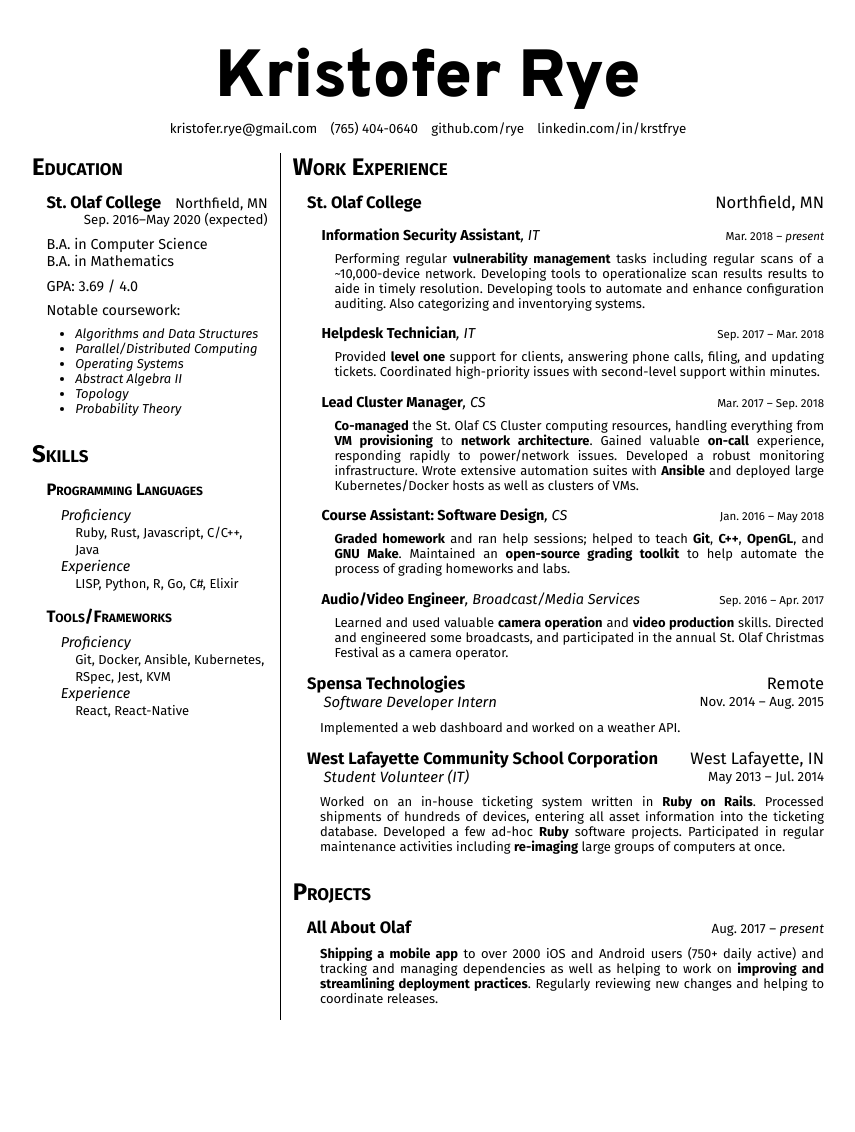
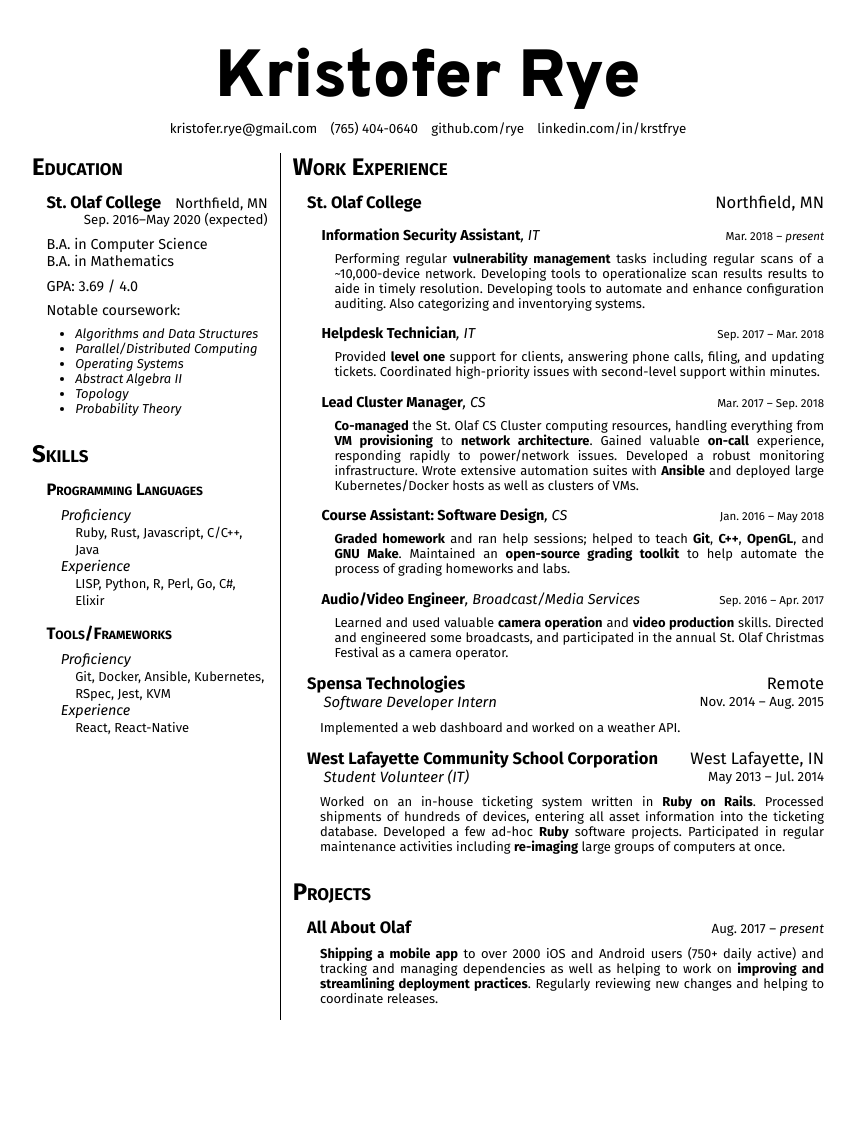
Before and after one commit to rye/krye.io, a Jekyll site: the page built from resume.html, in a window 1280 px wide. Shown: the whole page, without its empty margins (212-1067 px from the left). Built offline with Jekyll 4.4.1, drawn with Linux system fonts in a browser that asks for light colours.

Commit message:
Add Perl to the Programming Language list
Signed-off-by: Kristofer Rye <kristofer.rye@gmail.com>

```diff
--- a/resume.html
+++ b/resume.html
@@ -89,6 +89,7 @@ title: 'Resume | Kristofer Rye'
 					<li>LISP</li>
 					<li>Python</li>
 					<li>R</li>
+					<li>Perl</li>
 					<li>Go</li>
 					<li>C#</li>
 					<li>Elixir</li>
```
